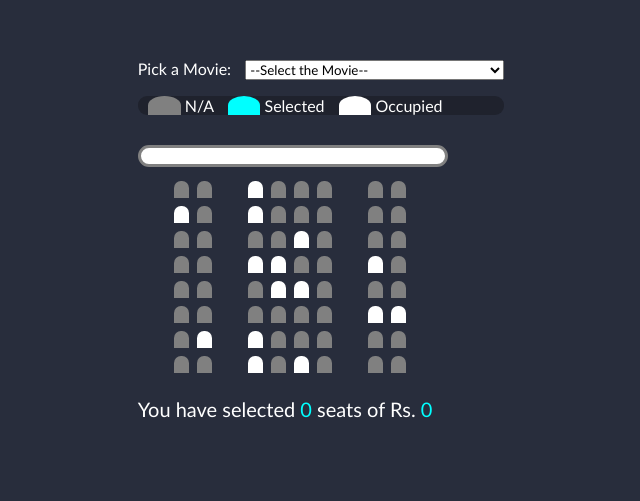
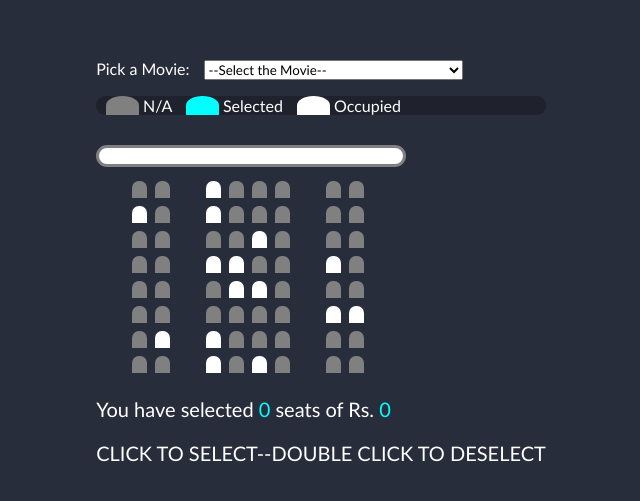
Before and after one commit to vidhit27/ShowTime, a plain HTML site: page index.html in a window 1280 px wide. Shown: the part 125-626 px from the top of the page, without its empty margins (319-959 px from the left). Drawn offline with Linux system fonts and the light colour scheme.

Commit message:
Update index.html

```diff
--- a/index.html
+++ b/index.html
@@ -9,6 +9,7 @@
 </head>
 <body>
         <div class="container">
+
         <div class="movie" id="movie_name">
         <span>Pick a Movie:   </span>
         <!-- <input type="text" placeholder="Movie name"> -->
@@ -114,6 +115,7 @@
         </div>
         <div class="calc">
             <p>You have selected <span id="no">0</span> seats of Rs. <span id="money">0</span></p>
+            <p>CLICK TO SELECT--DOUBLE CLICK TO DESELECT</p>
         </div>
     </div>
     <script>
```
